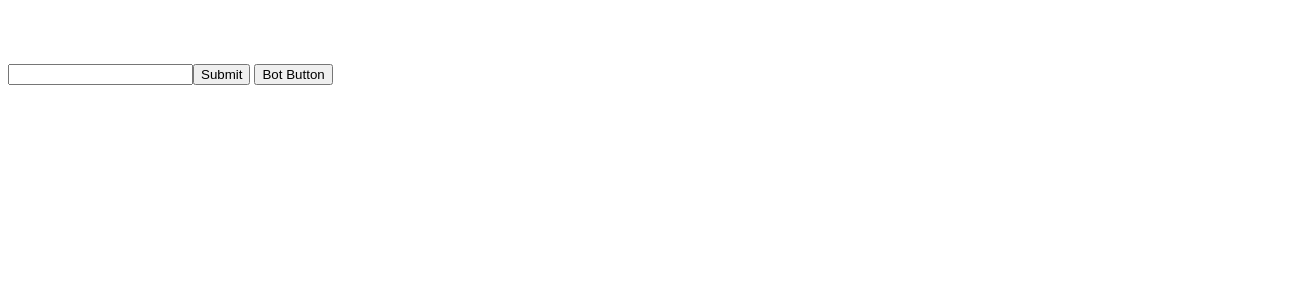
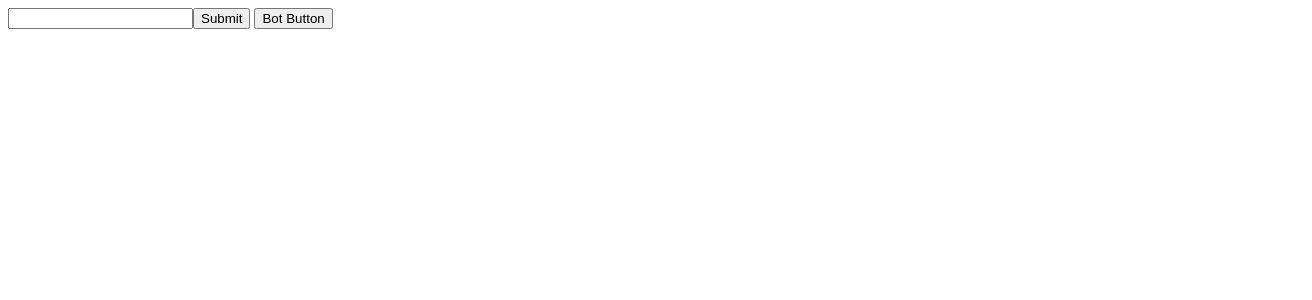
Before and after one commit to PratikHorizoncore/angular-renderer2-180-spcgcf, an Angular app: page / in a window 1280 px wide. Shown: the top 300 px of the page, 1312 px wide, since content can reach past the window. Built offline with nearby package versions, Linux system fonts and the light colour scheme.

Commit message:
1 file modified

```diff
--- a/src/styles.css
+++ b/src/styles.css
@@ -10,18 +10,23 @@ ul li {
   display: block;
 }
 
-.chat-ul {
+/* .chat-ul {
   padding: 20px;
-}
+} */
 
 .user-p {
   color: red;
 }
 
-.bot-p {
+/* .bot-p {
   color: green;
-}
-
+} */
+.chat-ul{padding: 0;margin:0;}
+.chat-ul li{display: flex;}
+.chat-ul li.user-li{justify-content: flex-start;}
+.chat-ul li.user-li .user-p{margin:0;padding: 10px 15px;border-radius: 10px;background-color: #ffebee;color: #000;}
+.chat-ul li.bot-li{justify-content: flex-end;}
+.chat-ul li.bot-li .bot-p{margin:0;padding: 10px 15px;border-radius: 10px;background-color:#e8eaf6 ;color: #000;}
 .response-card-button {
   background: blue;
   color: white;
```
